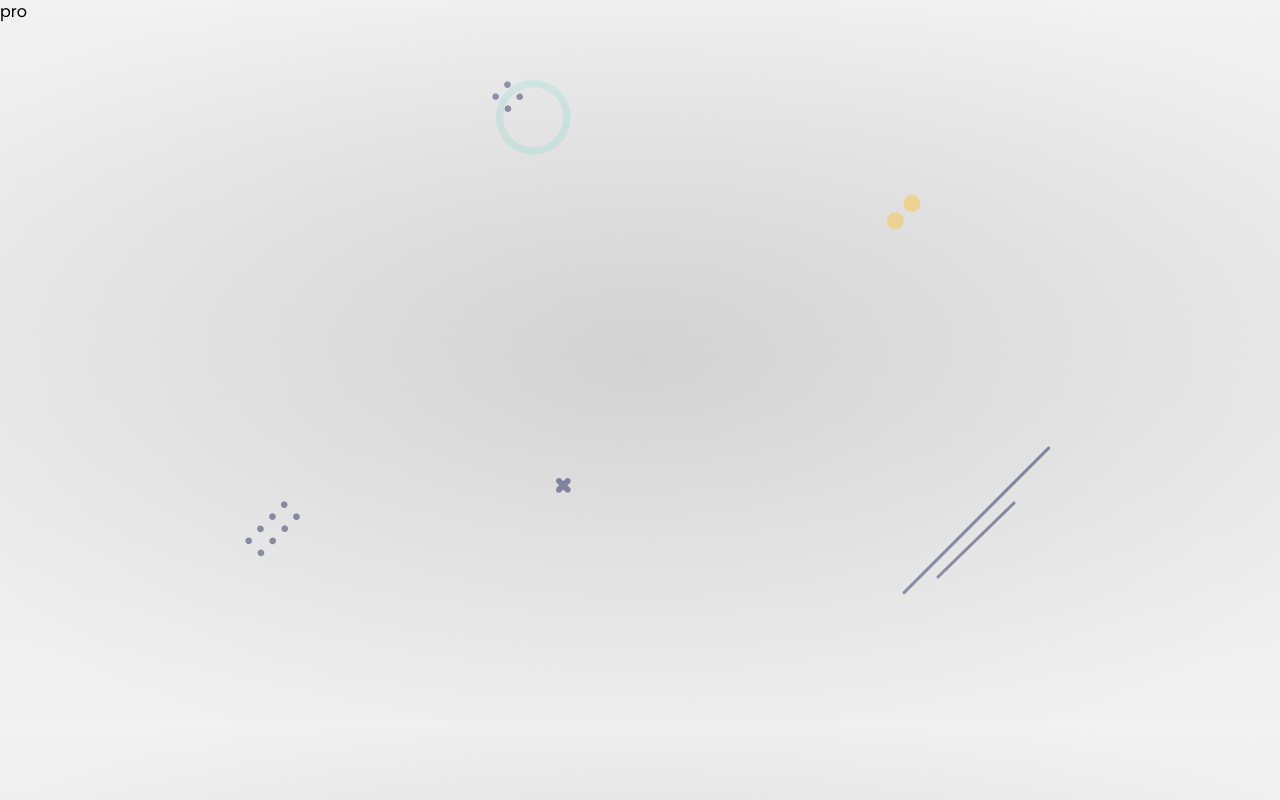
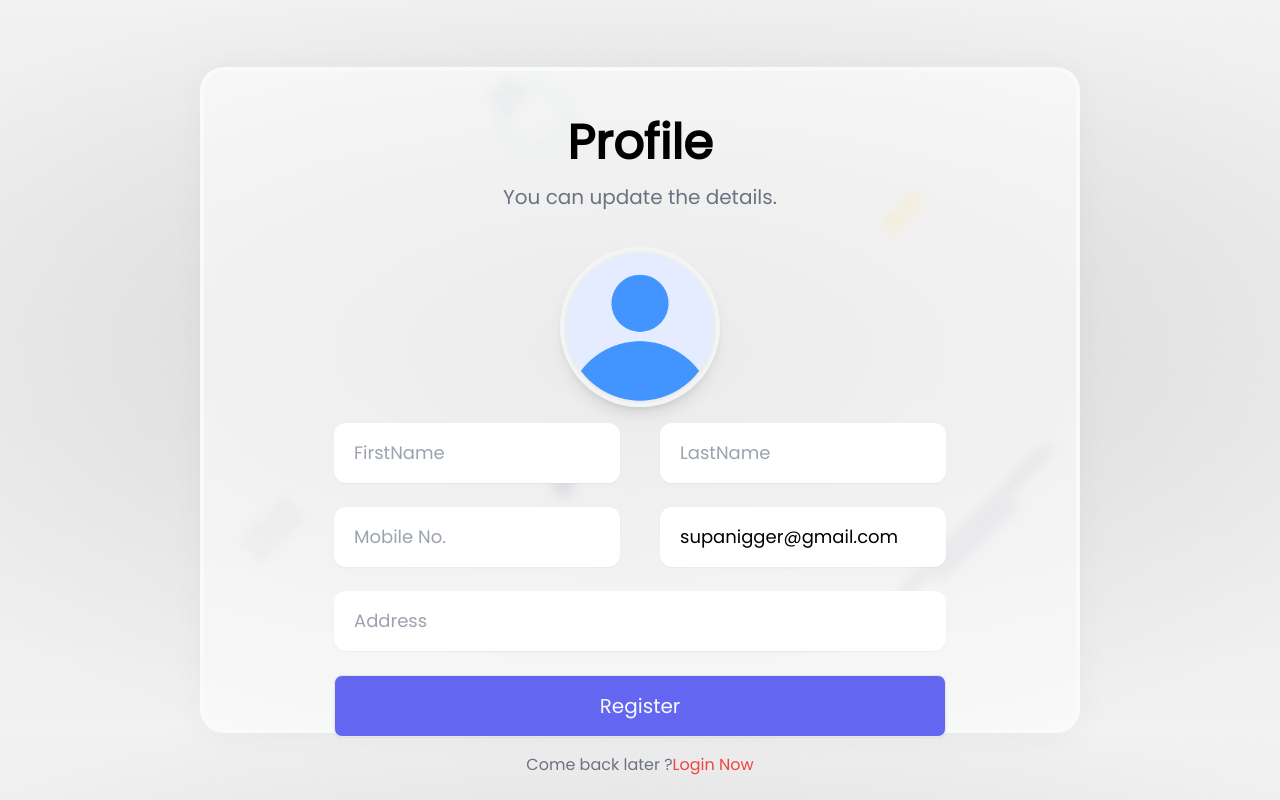
Before and after one commit to LVQT-ss/MERN_Login, a React (Create React App) app in the folder client/: page /profile in a window 1280 px wide. Built offline with nearby package versions, Linux system fonts and the light colour scheme.

Commit message:
profile UI and vali

```diff
--- a/client/src/components/Profile.js
+++ b/client/src/components/Profile.js
@@ -1,9 +1,98 @@
-import React from 'react'
+import React, { useState } from 'react'
+import { Link } from 'react-router-dom'
+import avatar from '../assets/profile.png'
+import { Toaster } from 'react-hot-toast'
+import { useFormik } from 'formik'
+
+
+import styles from '../styles/Username.module.css'
+import extend from '../styles/Profile.module.css'
+
+import { profileValidation } from '../helper/validate'
+import convertToBase64 from '../helper/convert'
 
 export default function Profile() {
+
+  const [file, setFile] = useState();
+
+  const formik = useFormik({
+    initialValues: {
+      firstName: "",
+      lastName: "",
+      email: 'supanigger@gmail.com',
+      mobile: "",
+      address: "",
+    },
+    validate: profileValidation,
+    validateOnBlur: false,
+    validateOnChange: false,
+    onSubmit: async values => {
+      values = await Object.assign(values, { profile: file || '' })
+      console.log(values)
+
+    }
+  })
+
+
+  /** formik doensn't support file upload so we need to create this handler */
+  const onUpload = async e => {
+    const base64 = await convertToBase64(e.target.files[0]);
+    setFile(base64);
+  }
   return (
-    <div>
-      pro
+    <div className='container mx-auto'>
+
+      <Toaster position='top-center' reverseOrder={false}></Toaster>
+
+      <div className='flex justify-center items-center  h-screen'>
+        <div className={`${styles.glass} ${extend.glass}`}  style={{ width: "45%", paddingTop: "3em" }}>
+          <div className='title flex flex-col items-center'>
+            <h4 className='text-5xl font-bold'>Profile</h4>
+            <span className='py-4 text-xl w-2/3 text-center text-gray-500'>
+              You can update the details.
+            </span>
+          </div>
+          <form className='py-1' onSubmit={formik.handleSubmit}>
+
+            <div className='profile flex justify-center py-4'>
+              <label htmlFor='profile'>
+                <img src={file || avatar} className={`${styles.profile_img} ${extend.profile_img}`} alt='avatar' />
+
+              </label>
+              <input onChange={onUpload} type="file" id='profile' name='profile' />
+            </div>
+
+
+            <div className='textbox flex flex-col items-center gap-6'>
+
+              <div className='name flex w-3/4 gap-10'>
+                <input {...formik.getFieldProps('firstName')} className={`${styles.textbox} ${extend.textbox}`} type='text' placeholder='FirstName' />
+                <input {...formik.getFieldProps('lastName')} className={`${styles.textbox} ${extend.textbox}`}v type='text' placeholder='LastName' />
+              </div>
+
+              <div className='name flex w-3/4 gap-10'>
+                <input {...formik.getFieldProps('mobile')} className={`${styles.textbox} ${extend.textbox}`} type='text' placeholder='Mobile No.' />
+                <input {...formik.getFieldProps('email')} className={`${styles.textbox} ${extend.textbox}`} type='text' placeholder='Email*' />
+              </div>
+
+
+              <input {...formik.getFieldProps('address')} className={`${styles.textbox} ${extend.textbox}`} type='text' placeholder='Address' />
+              <button className={styles.btn} type='submit'>Register</button>
+
+
+
+
+
+            </div>
+            <div className='text-center py-4'>
+              <span className='text-gray-500'>Come back later ?
+                <Link className='text-red-500' to="/">Login Now</Link>
+              </span>
+            </div>
+          </form>
+        </div>
+      </div>
+
     </div>
   )
 }
--- a/client/src/helper/validate.js
+++ b/client/src/helper/validate.js
@@ -31,6 +31,13 @@
 
     return errors;
 }
+
+// validate profile page
+export async function profileValidation(values){
+    const errors = emailVerify({}, values);
+    return errors;
+}
+
 
 /** ************************************************* */
 
--- /dev/null
+++ b/client/src/styles/Profile.module.css
@@ -0,0 +1,11 @@
+.glass{
+    @apply h-5/6 w-5/6;
+}
+
+.profile_img{
+    @apply w-40 cursor-pointer;
+}
+
+.textbox{
+    @apply w-3/4;
+}
```
